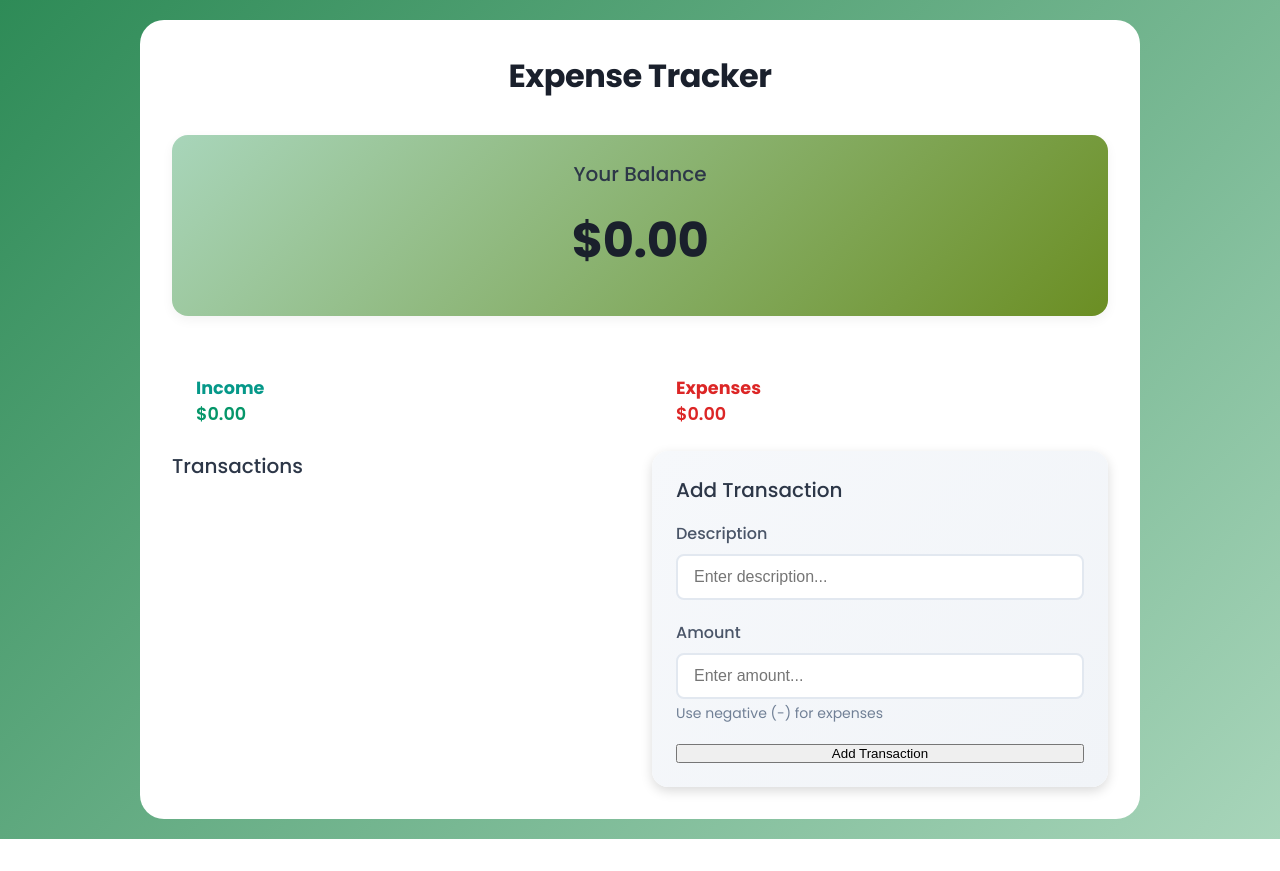
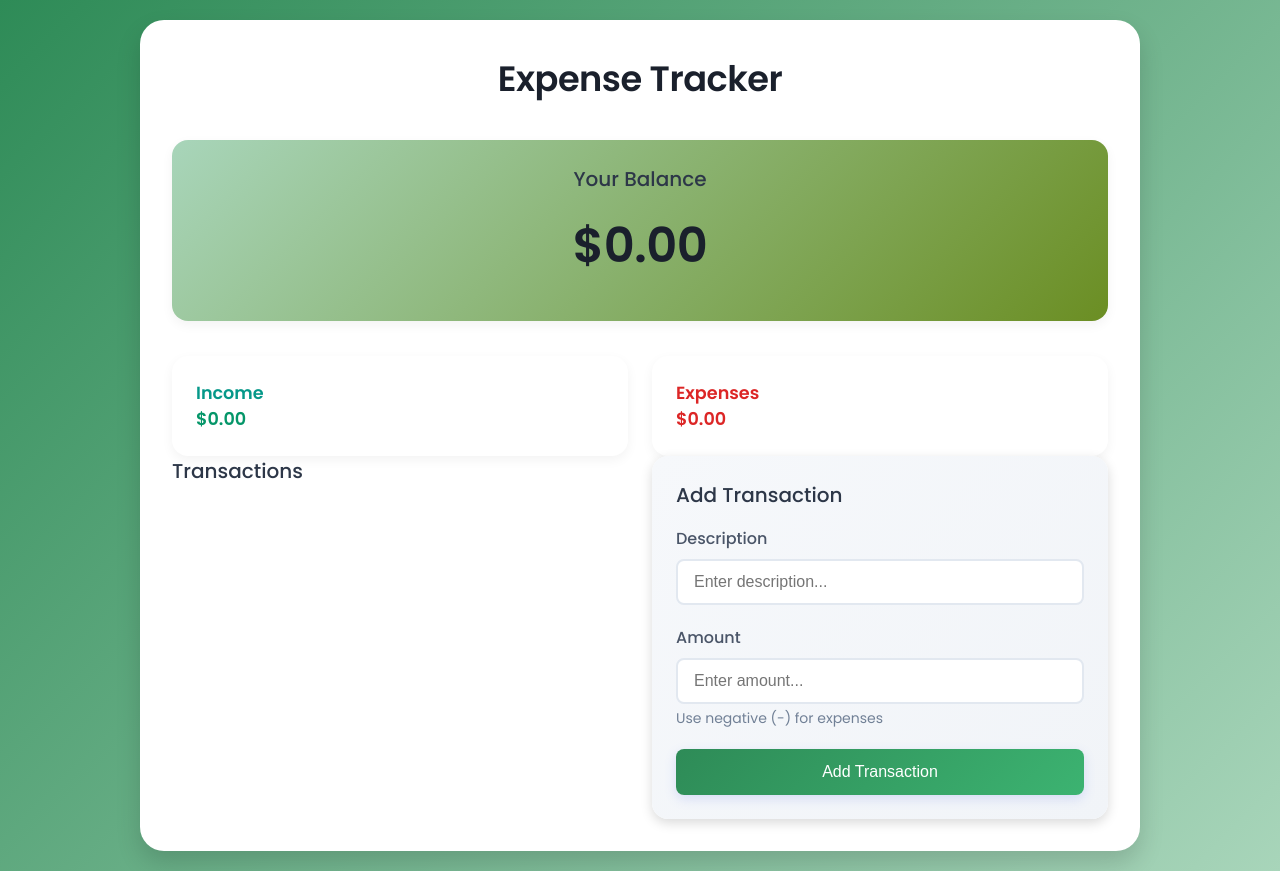
Before and after one commit to syedAhsan382/js-mini-projects, a plain HTML site: page Expense Tracker/index.html in a window 1280 px wide. Before the commit the page ends 839 px from the top, so only its background shows below. Drawn offline with Linux system fonts and the light colour scheme.

Commit message:
Refactor CSS for improved styling and responsiveness

```diff
--- a/Expense Tracker/style.css
+++ b/Expense Tracker/style.css
@@ -1,4 +1,4 @@
-*{
+*{  /*To remove the default padding and margin applied by the browser*/
     margin:0;
     padding:0;
     box-sizing: border-box;
@@ -11,7 +11,7 @@ body{
     display: flex;
     justify-content: center;
     padding:20px;
-    color:2d3436;
+    color:#2d3436;
 }
 
 .container{
@@ -20,7 +20,7 @@ body{
     background-color: #fff;
     padding:2rem;
     border-radius: 24px;
-    box-shadow: 0 12px, 24px, rgba(0,0,0,0.15);
+    box-shadow: 0 12px 24px rgba(0,0,0,0.15);
 
 
 }
@@ -28,8 +28,8 @@ h1{
     text-align:center;
     color:#1a202c;
     margin-bottom:35px;
-    font-size:.2.2rem;
-    font-weight: 600px;
+    font-size:2.2rem;
+    font-weight: 600;
     letter-spacing: -0.5px;
 
 }
@@ -75,7 +75,7 @@ h2{
     background-color: white;
     padding:24px;
     border-radius:1rem;
-    box-shadow:0 4px 12px rgba(0 0 0 0.05);
+    box-shadow:0 4px 12px rgba(0, 0, 0, 0.05);
     transition:transform 0.2s ease;
 
 }
@@ -90,14 +90,14 @@ h2{
 .income h3{
     color:#059889;
     font-size:1.1rem;
-    font-weight:600px;
+    font-weight:600;
 
 }
 
 .expenses h3{
     color:#dc2626;
     font-size:1.1rem;
-    font-weight:600px;
+    font-weight:600;
 }
 
 .income p,
@@ -119,7 +119,7 @@ h2{
 .transaction-container{
     height:100%;
     display: flex;
-    flex-direction: coloumn;
+    flex-direction: column;
 }
 
 #transaction-list{
@@ -161,9 +161,9 @@ h2{
     margin-bottom:12px;
     border-radius:12px;
     background-color: #fff;
-    box-shadow: 0 2px 8px rgba(0 0 0 0.05);
+    box-shadow: 0 2px 8px rgba(0, 0, 0, 0.05);
     transition: all 0.2s ease ;
-    border-right:5px solid;
+    border-right:5px solid #dc2626;
     animation: slideIn 0.3s ease;
 
 
@@ -206,7 +206,7 @@ h2{
     transition: all 0.2s ease ;
     padding: 4px 8px;
     border-radius:4px;
-    margin-left: 12px
+    margin-left: 12px;
 }
 
 .transaction:hover .delete-btn{
@@ -278,7 +278,7 @@ small{
     display:block;
 }
 
-button[type="sumbit"]{
+button[type="submit"]{
     width:100%;
     padding: 14px;
     background: linear-gradient(135deg, #2e8b57 0%, #3cb371 100%);
@@ -294,13 +294,13 @@ button[type="sumbit"]{
 
 }
 
-button[type="sumbit"]:hover{
+button[type="submit"]:hover{
     transform: translateY(-2px);
     box-shadow: 0 6px 16px rgba(102, 126, 234, 0.3);
 
 }
 
-button[type="sumbit"]:active{
+button[type="submit"]:active{
     transform: translateY(0);
 }
 
@@ -326,7 +326,7 @@ button[type="sumbit"]:active{
         gap:16px;
     }
 
-    .balance-container {
+    .balance-container h1{
         font-size: 2.5rem;
     }
 
```
